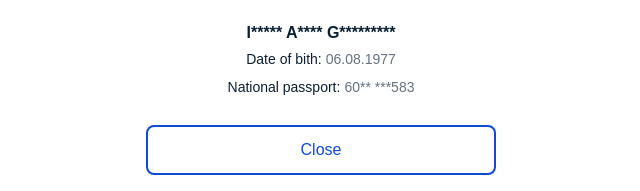
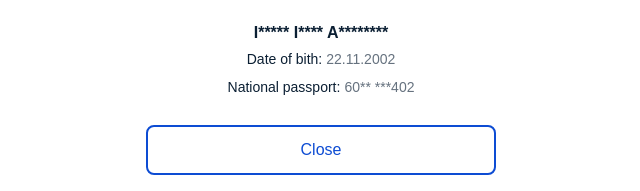
Before and after one commit to AlexaaaAl/g0suslugi, a plain HTML site: page en/ivaninkeles.html in a window 1280 px wide. Shown: the part 348-539 px from the top of the page, 319-959 px from the left. Drawn offline with Linux system fonts and the light colour scheme; a web font is replaced by a local one.

Commit message:
Add files via upload

```diff
--- a/en/ivaninkeles.html
+++ b/en/ivaninkeles.html
@@ -378,7 +378,7 @@
                 </div>
             </div>
 
-    <div class="person-data person-data-attrs mt-24"><div class="mb-4 person-data-wrap attr-wrap"><div class="small-text mb-4 mr-4 attr-title hide">ФИО: </div><div class="attrValue title-h6 bold text-center">I***** A**** G*********</div></div><div class="mb-4 person-data-wrap attr-wrap"><div class="small-text mb-4 mr-4 attr-title">Date of bith: </div><div class="attrValue small-text gray">06.08.1977</div></div><div class="mb-4 person-data-wrap attr-wrap"><div class="small-text mb-4 mr-4 attr-title">National passport: </div><div class="attrValue small-text gray">60** ***583</div></div></div>
+    <div class="person-data person-data-attrs mt-24"><div class="mb-4 person-data-wrap attr-wrap"><div class="small-text mb-4 mr-4 attr-title hide">ФИО: </div><div class="attrValue title-h6 bold text-center">I***** I**** A********</div></div><div class="mb-4 person-data-wrap attr-wrap"><div class="small-text mb-4 mr-4 attr-title">Date of bith: </div><div class="attrValue small-text gray">22.11.2002</div></div><div class="mb-4 person-data-wrap attr-wrap"><div class="small-text mb-4 mr-4 attr-title">National passport: </div><div class="attrValue small-text gray">60** ***402</div></div></div>
 
     <div class="mt-24">
       <a href="https://www.gosuslugi.ru" class="button">Close</a>
```
Also changed, not shown: en/ainkeles.html (+1 -1 lines).
